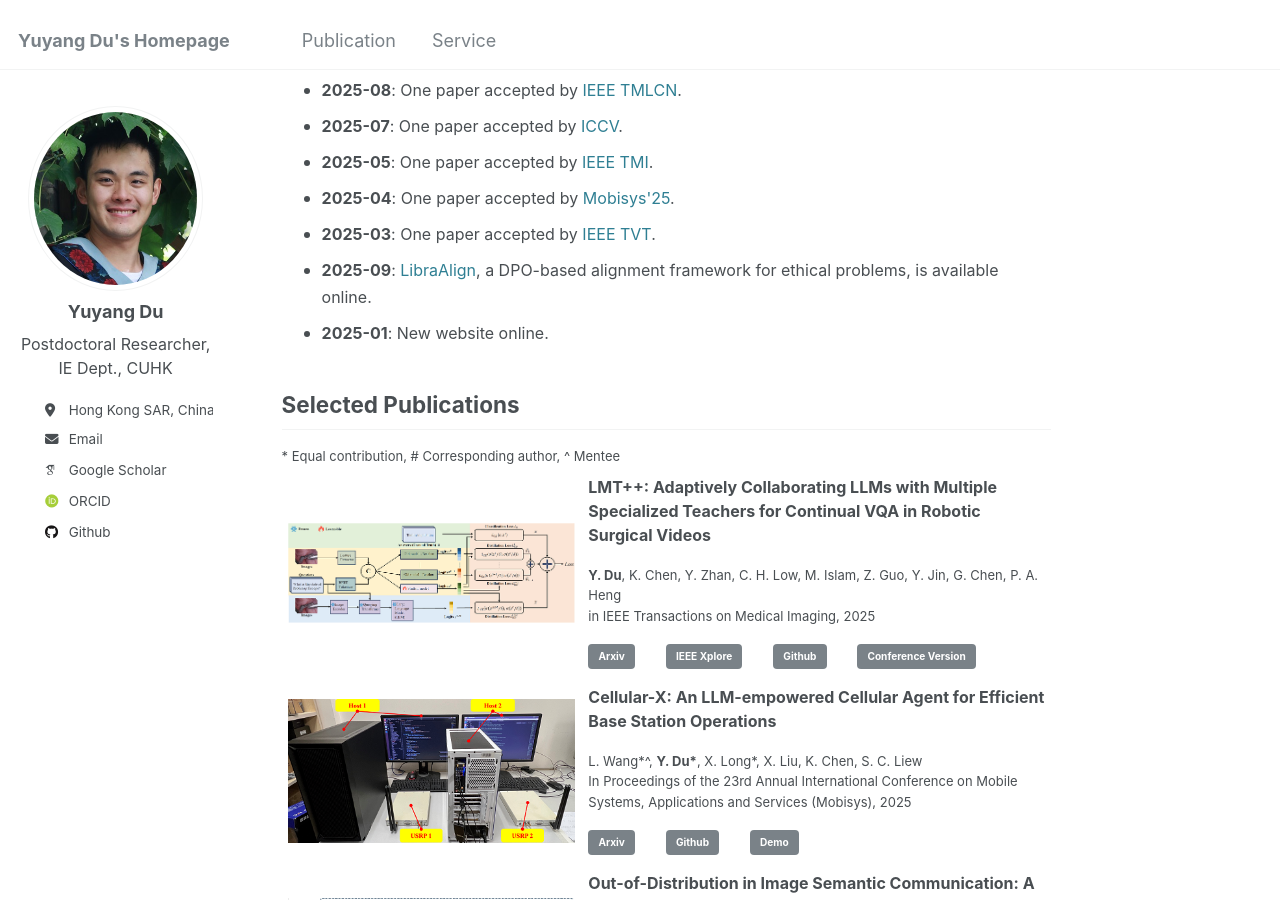
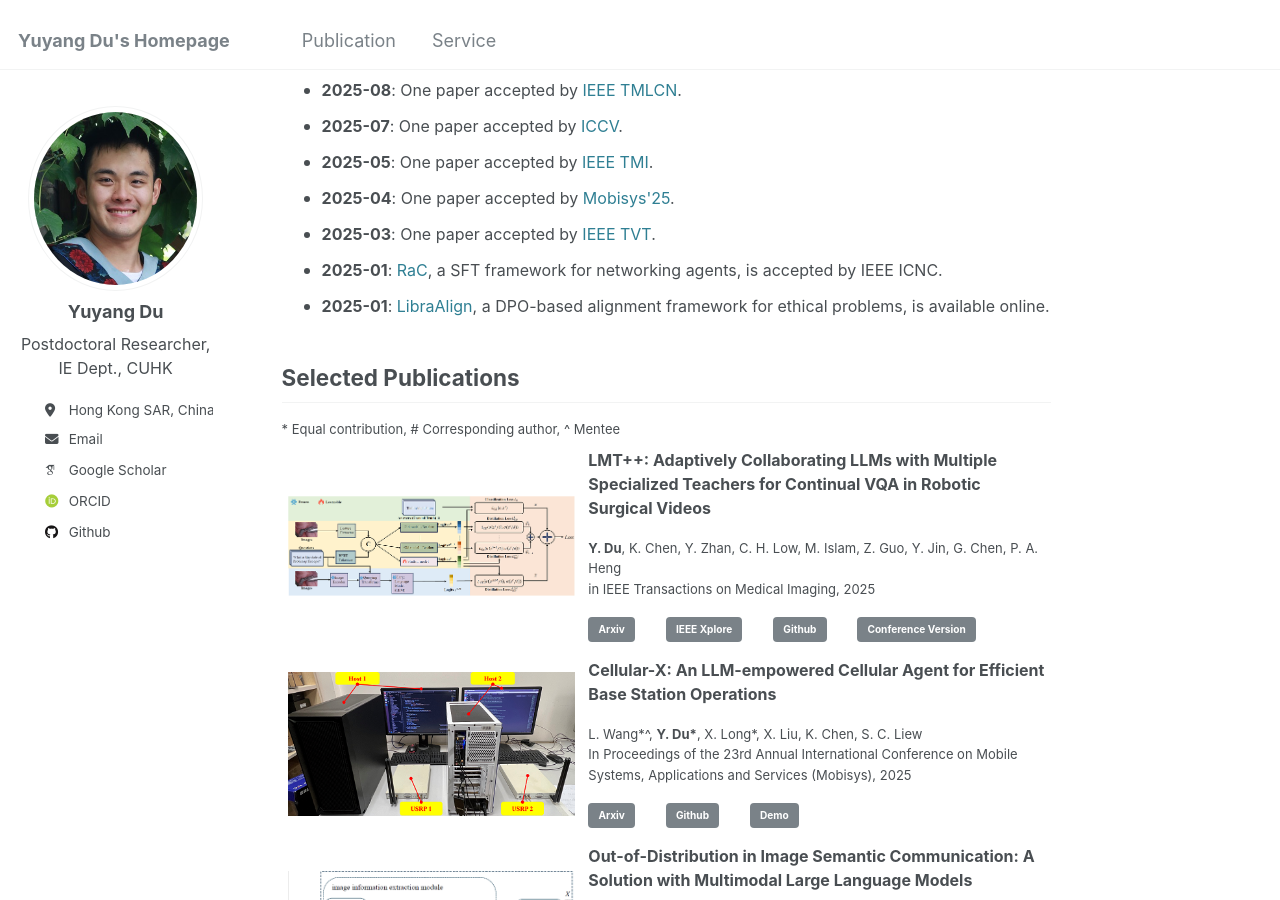
Before and after one commit to yuyangdu01/yuyangdu01.github.io, a Jekyll site: the page built from _pages/about.md, in a window 1280 px wide and 900 px high, scrolled down 513 px. Built offline with Jekyll 4.4.1, drawn with Linux system fonts in a browser that asks for light colours; some web fonts are replaced.

Commit message:
Update about.md

```diff
--- a/_pages/about.md
+++ b/_pages/about.md
@@ -26,8 +26,8 @@ News <font size=3></font>
 * <font size=3><b>2025-05</b>: One paper accepted by <a href="https://ieeexplore.ieee.org/document/11045720">IEEE TMI</a>.</font>
 * <font size=3><b>2025-04</b>: One paper accepted by <a href="https://arxiv.org/abs/2504.13190">Mobisys'25</a>.</font>
 * <font size=3><b>2025-03</b>: One paper accepted by <a href="https://ieeexplore.ieee.org/document/10902223">IEEE TVT</a>.</font>
-* <font size=3><b>2025-09</b>: <a href="https://arxiv.org/abs/2501.13952"> LibraAlign</a>, a DPO-based alignment framework for ethical problems, is available online.</font>
-* <font size=3><b>2025-01</b>: New website online.</font>
+* <font size=3><b>2025-01</b>: <a href="https://ieeexplore.ieee.org/abstract/document/10993716">RaC</a>, a SFT framework for networking agents, is accepted by IEEE ICNC.</font>
+* <font size=3><b>2025-01</b>: <a href="https://arxiv.org/abs/2501.13952">LibraAlign</a>, a DPO-based alignment framework for ethical problems, is available online.</font>
 
 Selected Publications <font size=3></font>
 ------
```
